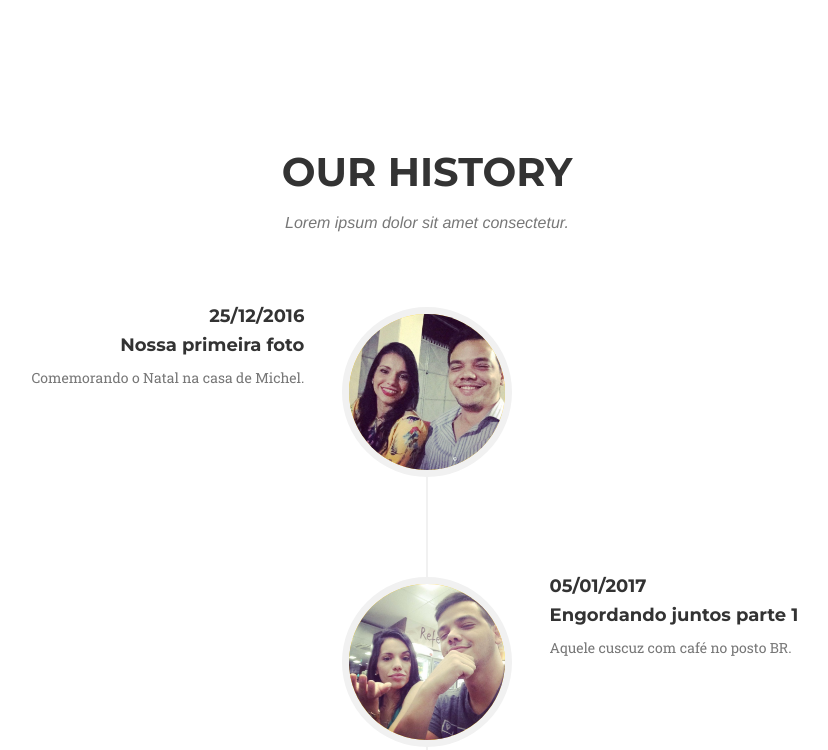
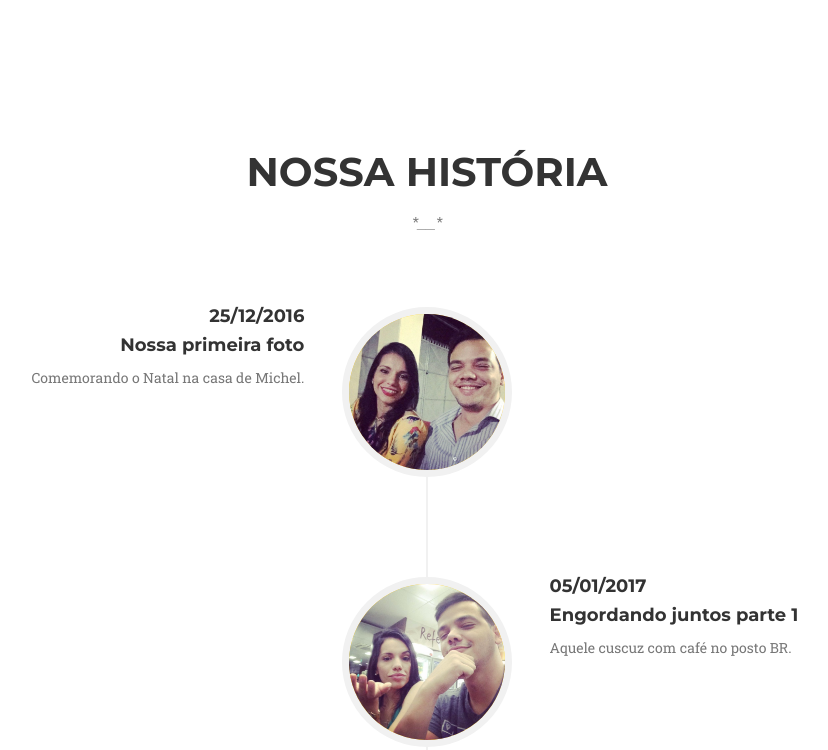
Before and after one commit to anchietajunior/ourhistory, a website: page index.html in a window 1280 px wide. Shown: the top 750 px of the page, without its empty margins (213-1041 px from the left). Drawn offline with nearby package versions, Linux system fonts and the light colour scheme; a web font is replaced by a local one.

Commit message:
Changed header

```diff
--- a/index.html
+++ b/index.html
@@ -40,8 +40,8 @@
         <div class="container">
             <div class="row">
                 <div class="col-lg-12 text-center">
-                    <h2 class="section-heading">Our History</h2>
-                    <h3 class="section-subheading text-muted">Lorem ipsum dolor sit amet consectetur.</h3>
+                    <h2 class="section-heading">Nossa História</h2>
+                    <h3 class="section-subheading text-muted"> *__* </h3>
                 </div>
             </div>
             <div class="row">
```
